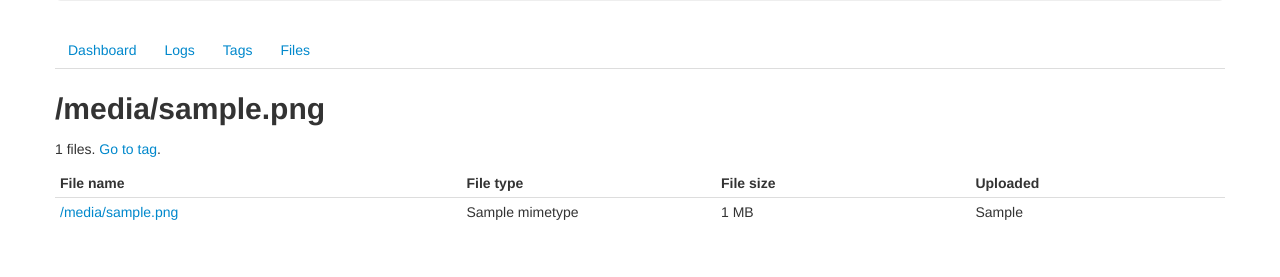
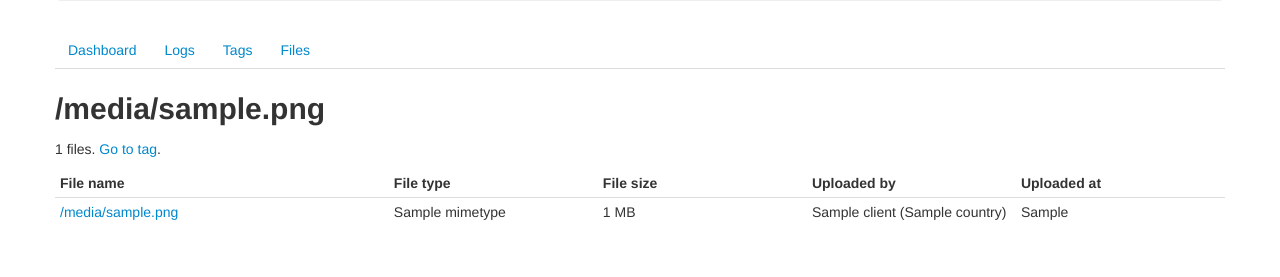
Before and after one commit to espebra/filebin, a Python web app: template app/templates/overview_files.html in a window 1280 px wide. Shown: the part 259-536 px from the top of the page. Run offline with Jinja, Linux system fonts and the light colour scheme; the template is opened without the code that fills it: most values are stand-ins (such as "Sample title", 1, 10 or a date in 2020); some libraries are stand-ins or nearby versions.

Commit message:
Show country in file overview

```diff
--- a/app/templates/overview_files.html
+++ b/app/templates/overview_files.html
@@ -18,7 +18,8 @@
                 <th class="span3">File name</th>
                 <th class="span2">File type</th>
                 <th class="span2">File size</th>
-                <th class="span2">Uploaded</th>
+                <th class="span2">Uploaded by</th>
+                <th class="span2">Uploaded at</th>
               </tr>
             </thead>
             <tr>
@@ -28,6 +29,12 @@
                          <td class="span3"><a href="/{{ tag }}/file/{{ f.filename }}">{{ f.filename }}</a></td>
                          <td class="span2">{{ f.mimetype }}</td>
                          <td class="span2">{{ f.size }} MB</td>
+                         <td class="span2">
+                           {{ f.client }}
+                           {% if f.country %}
+                             ({{ f.country }})
+                           {% endif %}
+                         </td>
                          <td class="span2">{{ f.uploaded_iso }}</td>
                        </tr>
                    {% endfor %}
```
Also changed, not shown: app/filebin.py (+7 -1 lines).
